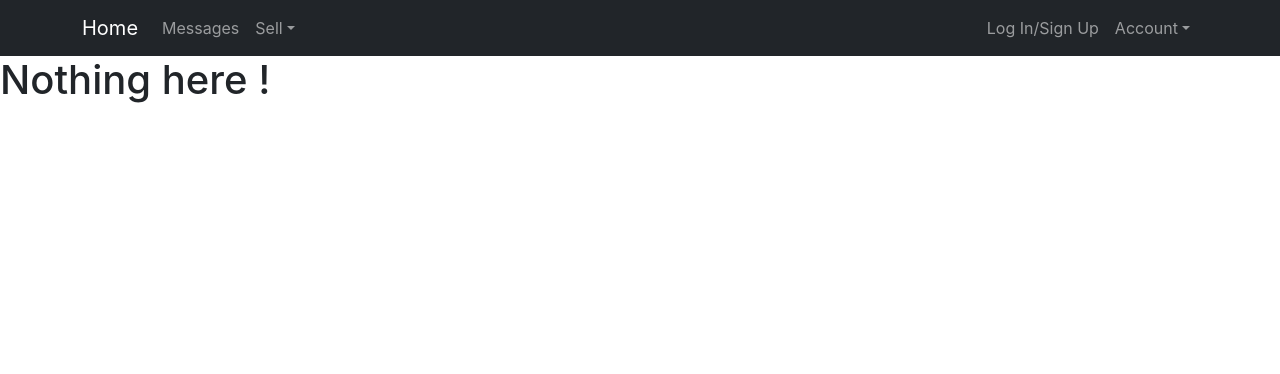
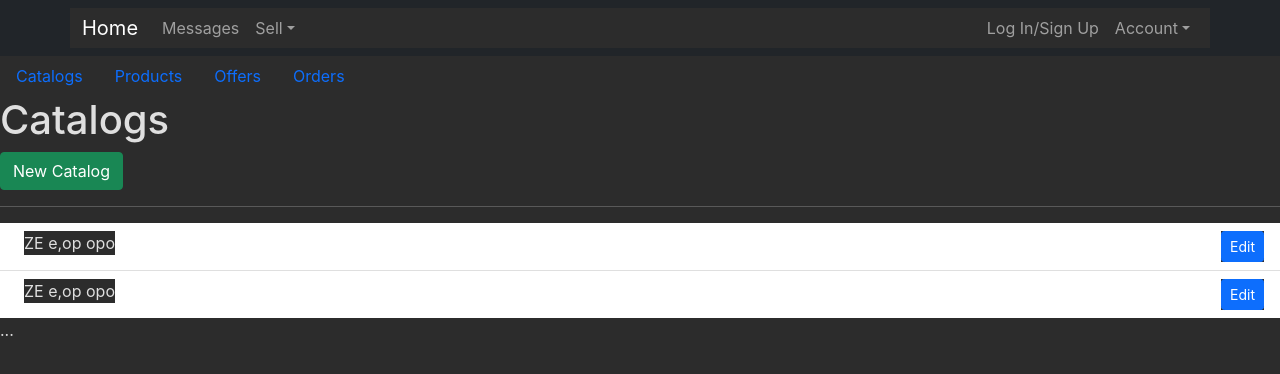
Before and after one commit to kevkidev/front-react-e-commerce-sc, a React (Create React App) app: page /front-react-social-network/sell/catalogs/1 in a window 1280 px wide. Shown: the top 374 px of the page. Built offline with nearby package versions, Linux system fonts and the light colour scheme.

Commit message:
temp : list catalogs + edit

```diff
--- /dev/null
+++ b/src/components/lists/CatalogList.tsx
@@ -0,0 +1,34 @@
+import { RoutePath } from "main/RoutePath";
+import { Button, ListGroup } from "react-bootstrap";
+import { useNavigate } from "react-router-dom";
+import { Model } from "types/models";
+
+interface Props {
+  list: Model.Catalog[];
+}
+
+export function CatalogList({ list }: Props) {
+  const navigate = useNavigate();
+  return (
+    <ListGroup as="ol" variant="flush">
+      {list.map(({ uid, label }, index) => (
+        <ListGroup.Item
+          key={`${index}-${Date.now()}`}
+          as="li"
+          className="d-flex justify-content-between align-items-start"
+        >
+          <div className="ms-2 me-auto">{label}</div>
+          <div>
+            <Button
+              variant="primary"
+              size="sm"
+              onClick={() => navigate(`${RoutePath.sellCatalogs}${uid}`)}
+            >
+              Edit
+            </Button>
+          </div>
+        </ListGroup.Item>
+      ))}
+    </ListGroup>
+  );
+}
--- a/src/components/views/CatalogsView.tsx
+++ b/src/components/views/CatalogsView.tsx
@@ -1,9 +1,51 @@
+import { CatalogList } from "components/lists/CatalogList";
 import { NewCatalogModal } from "components/modals/NewCatalogModal";
 import { useState } from "react";
 import { Button } from "react-bootstrap";
+import { Model } from "types/models";
 
 export function CatalogsView() {
   const [showModal, setShowModal] = useState(false);
+
+  const account = {
+    uid: "sdqfsqdfze",
+    email: "zdzer", // get from firebase
+    invoiceAddress: {
+      uid: "string",
+      city: "string",
+      street: "string",
+      zipCode: 1,
+      firstName: "string",
+      lastName: "string", // consolidate
+      phone: "string", //consolidate
+    },
+    deliveryAddress: {
+      uid: "string",
+      city: "string",
+      street: "string",
+      zipCode: 1,
+      firstName: "string",
+      lastName: "string", // consolidate
+      phone: "string", //consolidate
+    },
+  };
+
+  const list: Model.Catalog[] = [
+    {
+      uid: "cat1",
+      label: "ZE e,op opo",
+      owner: account,
+      products: [],
+      imageUrl: "s",
+    },
+    {
+      uid: "cat2",
+      label: "ZE e,op opo",
+      owner: account,
+      products: [],
+      imageUrl: "s",
+    },
+  ];
 
   return (
     <main>
@@ -17,6 +59,8 @@ export function CatalogsView() {
         New Catalog
       </Button>
       <NewCatalogModal shown={showModal} onHide={() => setShowModal(false)} />
+      <hr />
+      <CatalogList list={list} />
       <p>...</p>
     </main>
   );
--- /dev/null
+++ b/src/components/views/EditCatalogView.tsx
@@ -0,0 +1,19 @@
+import { Figure } from "react-bootstrap";
+
+export function EditCatalogView() {
+  return (
+    <main>
+      <Figure>
+        <Figure.Image
+          width={171}
+          height={180}
+          alt="171x180"
+          src="holder.js/171x180"
+        />
+        <Figure.Caption>
+          Nulla vitae elit libero, a pharetra augue mollis interdum.
+        </Figure.Caption>
+      </Figure>
+    </main>
+  );
+}
--- a/src/index.css
+++ b/src/index.css
@@ -1,13 +1,17 @@
+* {
+  background-color: rgb(44, 44, 44);
+  color: rgb(223, 223, 223);
+}
 body {
   margin: 0;
-  font-family: -apple-system, BlinkMacSystemFont, 'Segoe UI', 'Roboto', 'Oxygen',
-    'Ubuntu', 'Cantarell', 'Fira Sans', 'Droid Sans', 'Helvetica Neue',
+  font-family: -apple-system, BlinkMacSystemFont, "Segoe UI", "Roboto", "Oxygen",
+    "Ubuntu", "Cantarell", "Fira Sans", "Droid Sans", "Helvetica Neue",
     sans-serif;
   -webkit-font-smoothing: antialiased;
   -moz-osx-font-smoothing: grayscale;
 }
 
 code {
-  font-family: source-code-pro, Menlo, Monaco, Consolas, 'Courier New',
+  font-family: source-code-pro, Menlo, Monaco, Consolas, "Courier New",
     monospace;
 }
--- a/src/index.tsx
+++ b/src/index.tsx
@@ -6,6 +6,7 @@ import { MessagesPage } from "components/pages/MessagesPage";
 import NotFoundPage from "components/pages/NotFoundPage";
 import SellPage from "components/pages/SellPage";
 import { CatalogsView } from "components/views/CatalogsView";
+import { EditCatalogView } from "components/views/EditCatalogView";
 import ProductView from "components/views/ProductView";
 import { ProfileView } from "components/views/ProfileView";
 import { RoutePath } from "main/RoutePath";
@@ -23,7 +24,9 @@ ReactDOM.render(
           <Route index element={<HomePage />} />
           <Route path={RoutePath.messages} element={<MessagesPage />} />
           <Route element={<SellPage />}>
-            <Route path={RoutePath.sellCatalogs} element={<CatalogsView />} />
+            <Route path={RoutePath.sellCatalogs} element={<CatalogsView />}>
+              <Route path=":catalogUid" element={<EditCatalogView />} />
+            </Route>
             <Route path={RoutePath.sellOffers} element={<>Offers</>} />
             <Route path={RoutePath.sellOrders} element={<>Orders</>} />
             <Route path={RoutePath.sellProducts} element={<ProductView />} />
--- a/src/types/models.d.ts
+++ b/src/types/models.d.ts
@@ -33,9 +33,10 @@ export namespace Model {
 
   export interface Catalog {
     uid: string;
-    lable: string;
+    label: string;
     owner: Account;
-    products: Product;
+    products: Product[];
+    imageUrl: string;
   }
 
   export interface Comment {
```
Also changed, not shown: dependencies-graph.svg.
